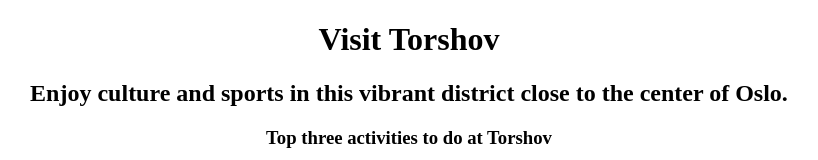
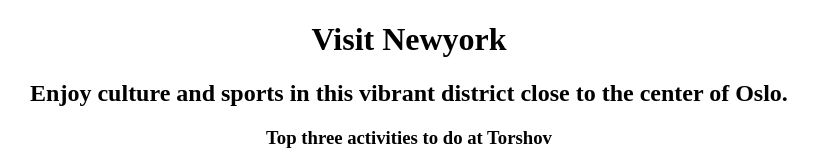
Before and after one commit to benMohamoud/testGit, a plain HTML site: page index.html in a window 1280 px wide. Shown: the top 160 px of the page, without its empty margins (231-1049 px from the left). Drawn offline with nearby package versions, Linux system fonts and the light colour scheme.

Commit message:
Update index.html

```diff
--- a/index.html
+++ b/index.html
@@ -7,7 +7,7 @@
 
         <!-- HERO SECTION -->
         <div>
-            <h1>Visit Torshov</h1>
+            <h1>Visit Newyork</h1>
             <h2>Enjoy culture and sports in this vibrant district close to the center of Oslo.</h2>
         </div>
 
```
